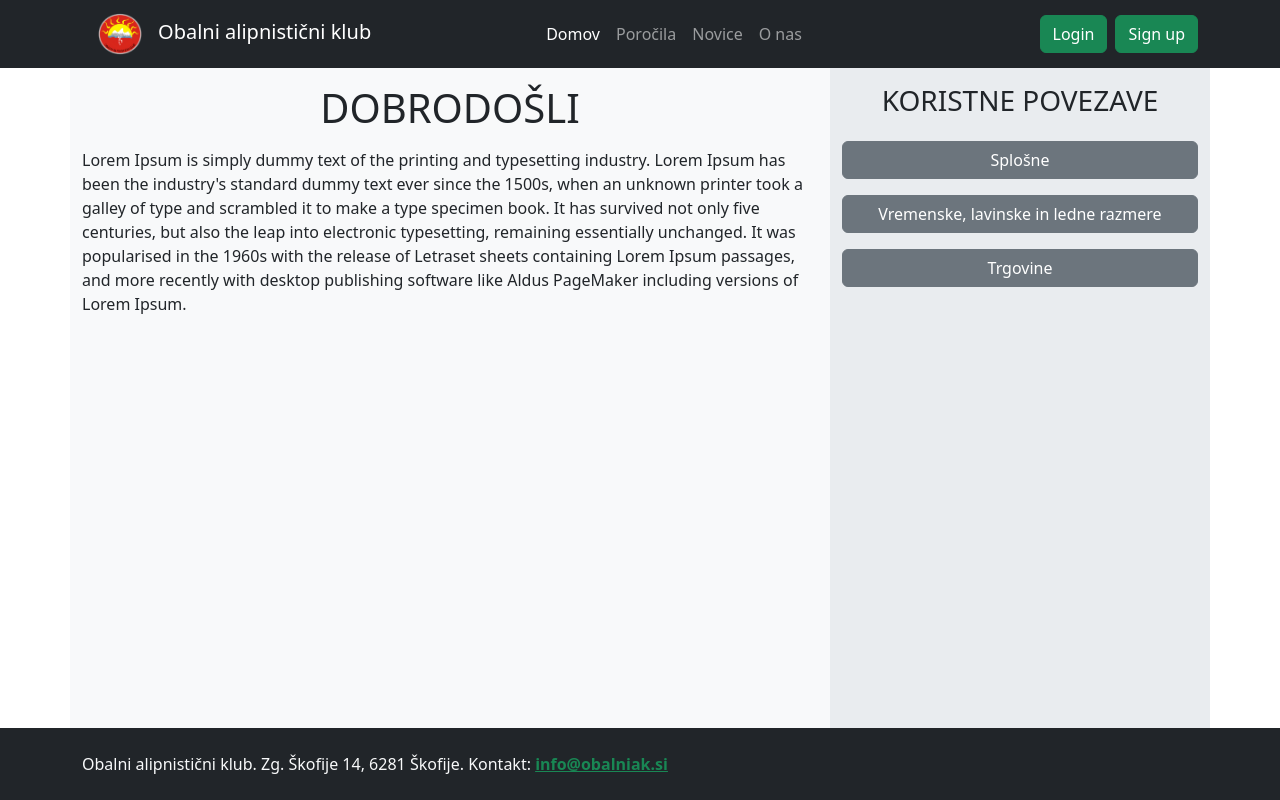
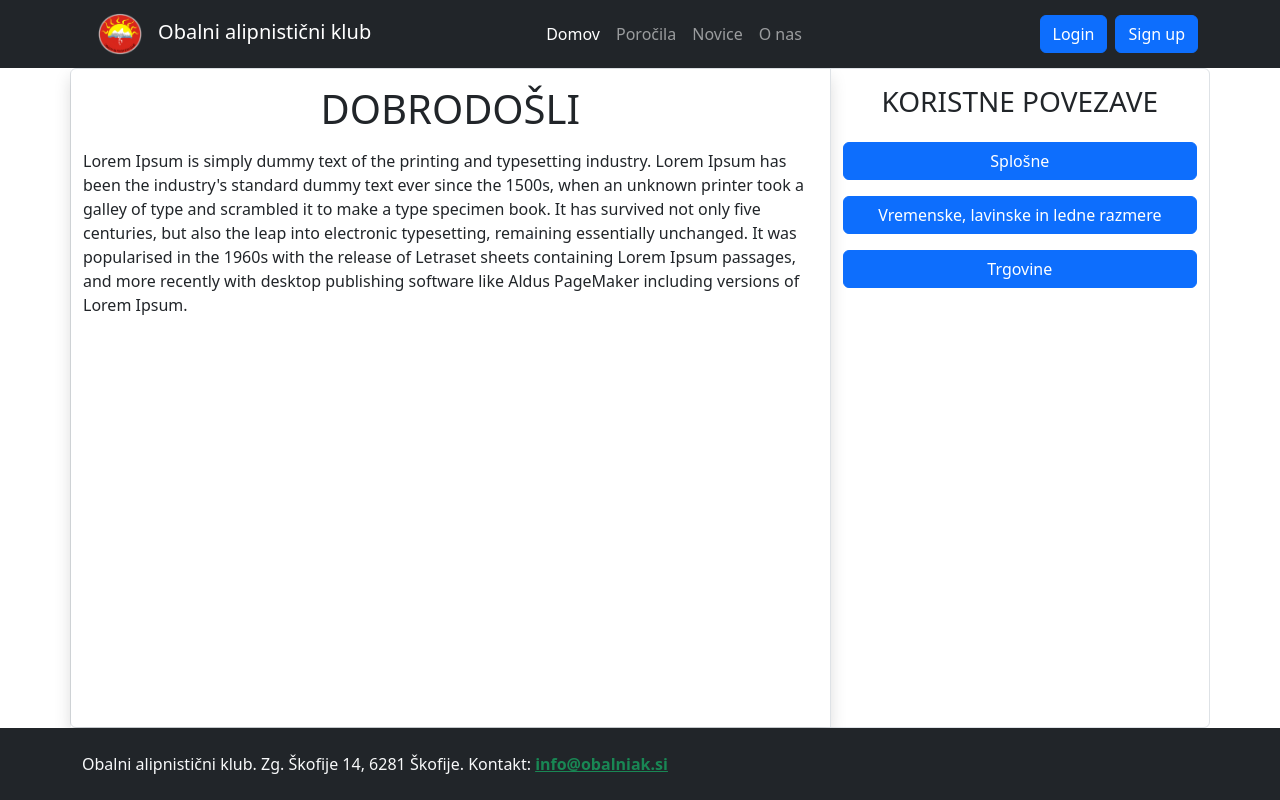
Before and after one commit to Tiggax/DEDIS-project, a Django app: page / in a window 1280 px wide. Run offline with Django 5.2, Linux system fonts and the light colour scheme; parts of the project's set-up code (start-up, migrations or seed data) failed here and were passed over; some libraries are stand-ins or nearby versions.

Commit message:
Tweaked website styles

```diff
--- a/templates/pages/about_us.html
+++ b/templates/pages/about_us.html
@@ -2,7 +2,7 @@
 {% load static %}
 {% block content %}
 
-<div class="row bg-body-tertiary p-5 mt-5 rounded">
+<div class="row p-5 mt-5 card shadow">
 {% comment %} <h1 class="text-center my-3 pb-3">OBALNI ALPINISTIČNI KLUB</h1> {% endcomment %}
 <img class="mx-auto mb-5" style="max-width:60%;" src="{% static 'images/textlogo.png' %}">
 <div class='row'>
@@ -47,7 +47,5 @@
 
 </div>
 
-{% block footer %}
-{% endblock footer %}
 
 {% endblock content %}
--- a/templates/pages/home.html
+++ b/templates/pages/home.html
@@ -2,8 +2,8 @@
 {% load static %}
 {% block content %}
 
-<div class="row bg-body-tertiary h-100">
-    <div class="col-8 d-flex flex-column">
+<div class="row border h-100 rounded">
+    <div class="col-8 d-flex flex-column shadow">
     <h1 class="text-center my-3">DOBRODOŠLI</h1>
     Lorem Ipsum is simply dummy text of the printing and typesetting industry.
     Lorem Ipsum has been the industry's standard dummy text ever since the 1500s,
@@ -13,10 +13,10 @@
     and more recently with desktop publishing software like Aldus PageMaker including versions of Lorem Ipsum.
     </div>
 
-    <div class="col bg-body-secondary d-flex flex-column">
+    <div class="col border-start d-flex flex-column">
     <h3 class="text-center my-3">KORISTNE POVEZAVE</h3>
 
-    <button class="my-2 btn btn-secondary" data-bs-toggle="collapse" href="#splošne" aria-expanded="false" aria-controls="splošne">Splošne</button>
+    <button class="my-2 btn btn-primary" data-bs-toggle="collapse" href="#splošne" aria-expanded="false" aria-controls="splošne">Splošne</button>
     <div class="list-group collapse" id="splošne">
         <a class="list-group-item list-group-item-action" href="http://alpirocnik.rasica.org/index.php/glavna_stran">Alpiročnik</a>
         <a class="list-group-item list-group-item-action" href="http://www.gore-ljudje.net/">Gore in ljudje</a>
@@ -30,7 +30,7 @@
         <a class="list-group-item list-group-item-action" href="http://www.slo-alp.com/">Slo-Alp</a>
     </div>
 
-    <button class="my-2 btn btn-secondary" data-bs-toggle="collapse" href="#vremenske" aria-expanded="false" aria-controls="vremenske">Vremenske, lavinske in ledne razmere</button>
+    <button class="my-2 btn btn-primary" data-bs-toggle="collapse" href="#vremenske" aria-expanded="false" aria-controls="vremenske">Vremenske, lavinske in ledne razmere</button>
     {% comment %} <strong class="my-2">Vremenske, lavinske in ledne razmere</strong> {% endcomment %}
     <div class="list-group collapse" id="vremenske">
         <a class="list-group-item list-group-item-action" href="http://www.arso.gov.si/vreme/napovedi%20in%20podatki/">ARSO</a>
@@ -42,7 +42,7 @@
 
 
     {% comment %} <strong class="my-2">Trgovine</strong> {% endcomment %}
-    <button class="my-2 btn btn-secondary" data-bs-toggle="collapse" href="#trgovine" aria-expanded="false" aria-controls="trgovine">Trgovine</button>
+    <button class="my-2 btn btn-primary" data-bs-toggle="collapse" href="#trgovine" aria-expanded="false" aria-controls="trgovine">Trgovine</button>
     <div class="list-group collapse" id="trgovine">
     <a class="list-group-item list-group-item-action" href="http://www.iglusport.si/" target="_blank" rel="noopener">Iglu šport</a>
     <a class="list-group-item list-group-item-action" href="http://www.promontana.si/" target="_blank" rel="noopener">Promontana</a>
--- a/templates/widgets/navbar.html
+++ b/templates/widgets/navbar.html
@@ -30,9 +30,9 @@
               </li>
           </div>
           <div class="d-flex" role="button">
-            <a class="btn btn-success" href="{% url 'admin:login' %}">Login</a>
+            <a class="btn btn-primary" href="{% url 'admin:login' %}">Login</a>
             <div class="p-1"></div>
-            <a class="btn btn-success" href="{% url 'admin:login' %}">Sign up</a>
+            <a class="btn btn-primary" href="{% url 'admin:login' %}">Sign up</a>
           </div>
         </div>
       </nav>
--- a/templates/widgets/news_post.html
+++ b/templates/widgets/news_post.html
@@ -1,4 +1,4 @@
-<div class="card shadow-sm w-25 p-4 m-5 col">
+<div class="card shadow w-25 p-4 m-5 col">
     <h2>News topic</h2>
     <p class="card-text">This is a wider card with supporting text. This content is a little bit longer. Lorem ipsum. Lorem ipsum. Lorem ipsum. Lorem ipsum. Lorem ipsum. Lorem ipsum. Lorem ipsum. Lorem ipsum. </p>
     <div class="justify-content-between">
```
